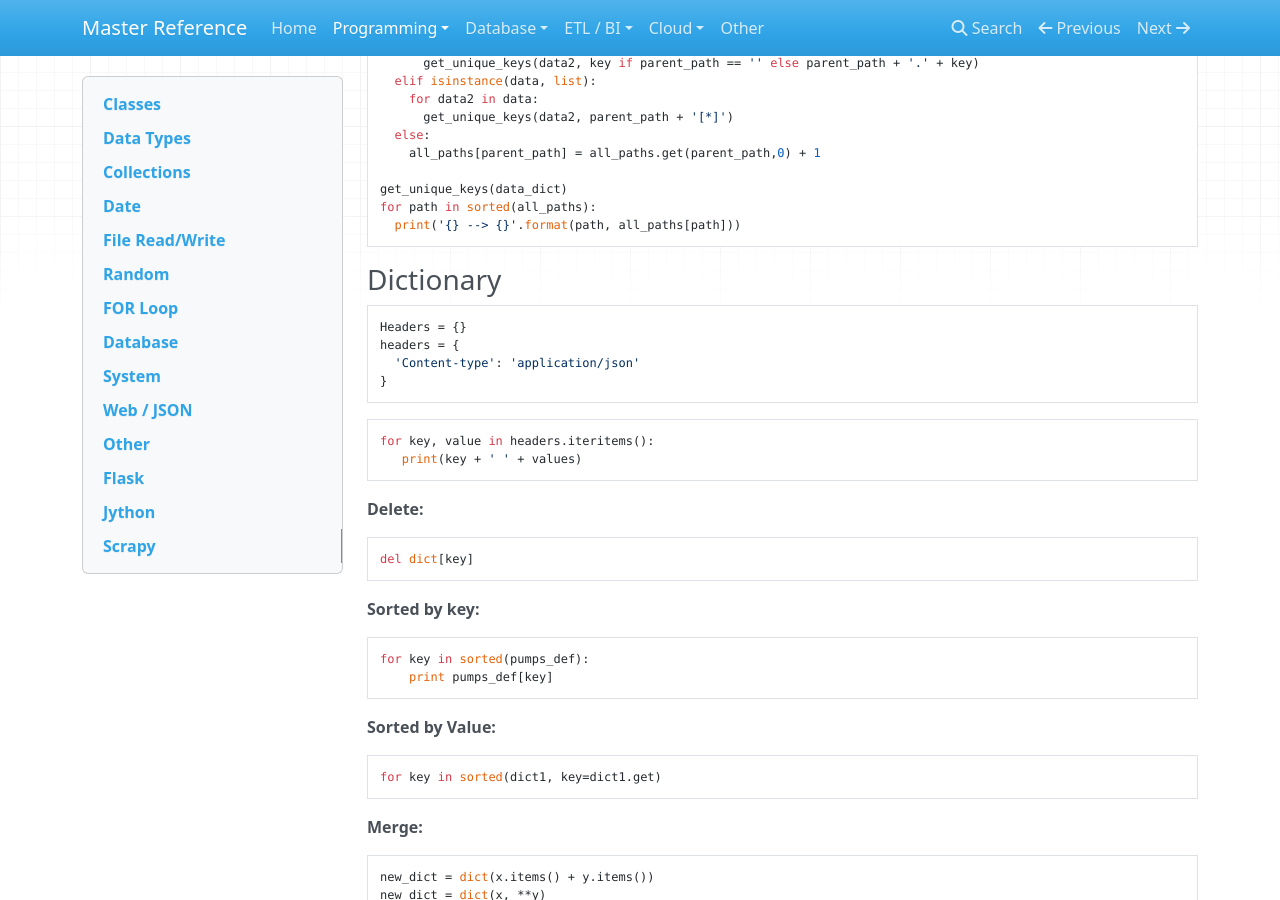
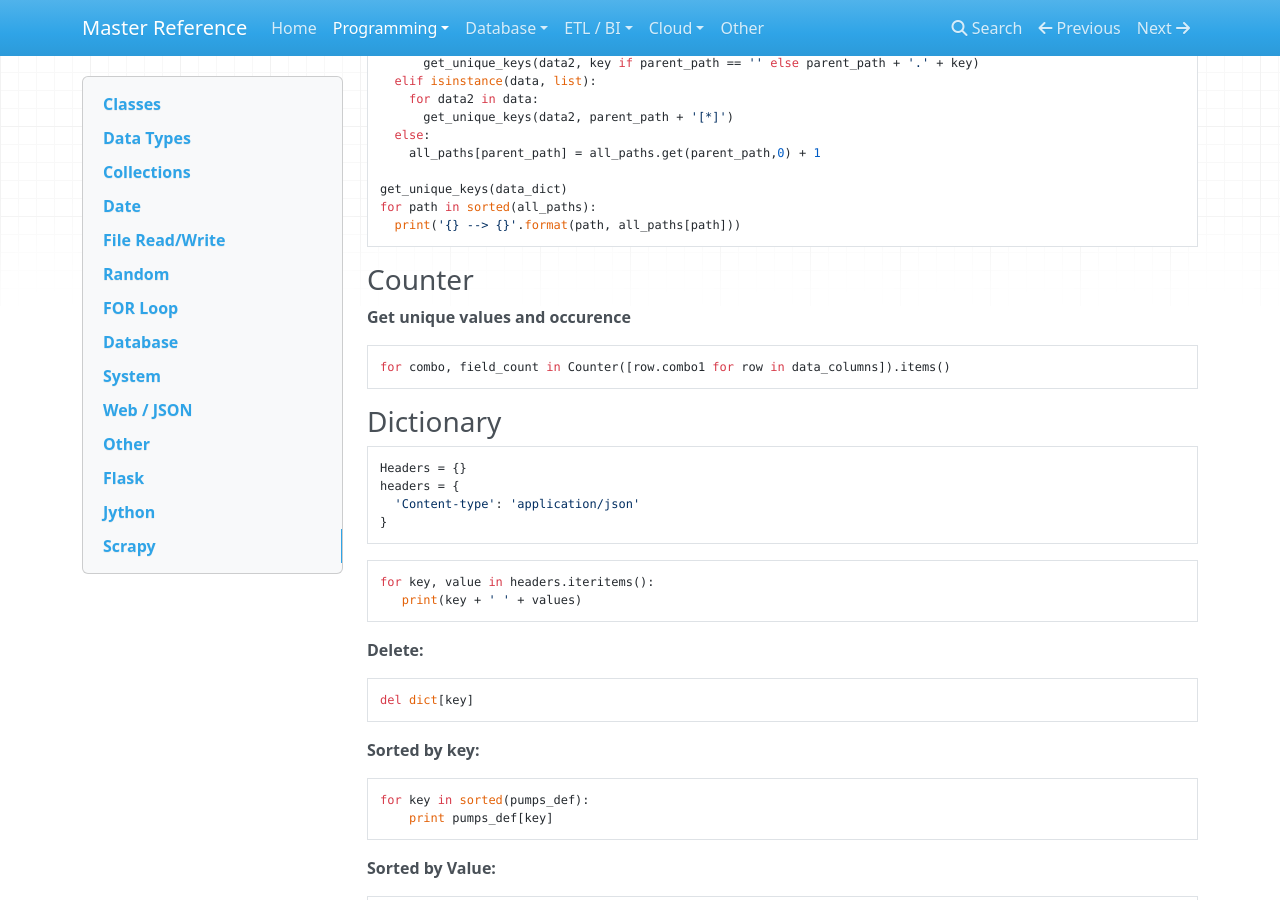
Before and after one commit to flarco/ref-docs, an MkDocs documentation site: the page built from docs/programming/python.md, in a window 1280 px wide and 900 px high, scrolled down 3203 px. Built offline with MkDocs 1.6.1, drawn with Linux system fonts in a browser that asks for light colours; nearby versions of some CDN libraries; old or Windows-style settings are respelled for this version of MkDocs.

Commit message:
Python Counter

````diff
--- a/docs/programming/python.md
+++ b/docs/programming/python.md
@@ -178,6 +178,11 @@ def get_unique_keys(data, parent_path=''):
 get_unique_keys(data_dict)
 for path in sorted(all_paths):
   print('{} --> {}'.format(path, all_paths[path]))
+```
+### Counter
+**Get unique values and occurence**
+```python
+for combo, field_count in Counter([row.combo1 for row in data_columns]).items()
 ```
 
 ### Dictionary
````
